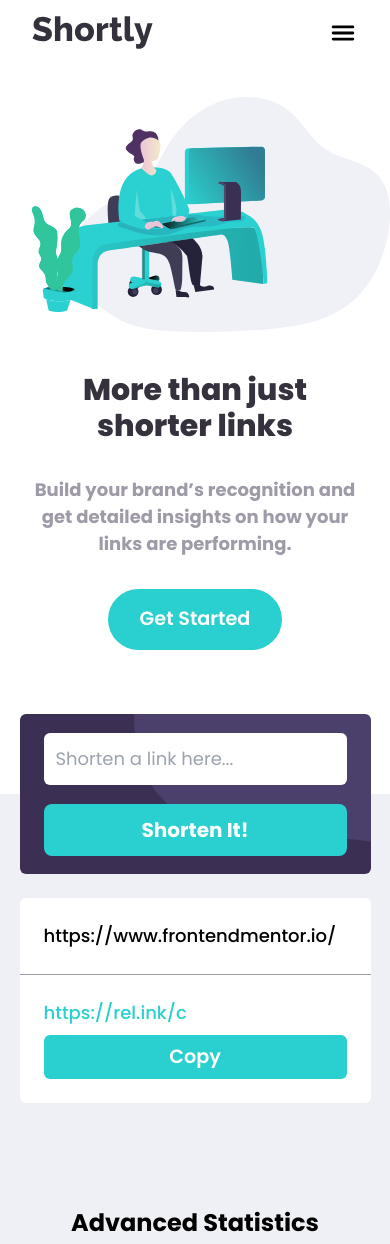
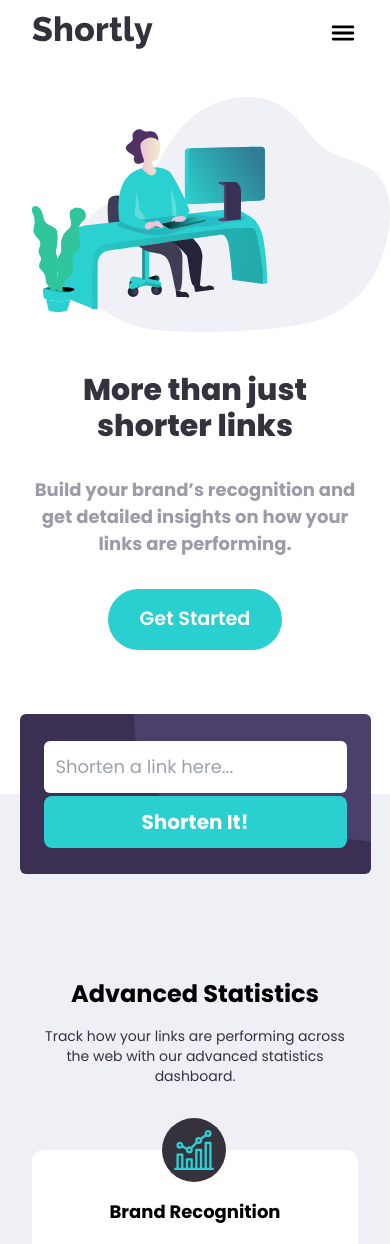
Before and after one commit to FevenSeyfu/Shortly-url-shortner, a React app: page / in a window 390 px wide. Shown: the top 1244 px of the page. Built offline with nearby package versions, Linux system fonts and the light colour scheme; the HTML template or start-up script is replaced by a standard one.

Commit message:
Add error message for empty input fields

```diff
--- a/src/components/Main/ShortnerForm.tsx
+++ b/src/components/Main/ShortnerForm.tsx
@@ -1,21 +1,51 @@
-import React from "react";
+import React, { useState } from "react";
 import Result from "./Result";
+import { GiShorts } from "react-icons/gi";
+
+const ErrorMessage = () => {
+  return <p className="text-secondary-red italic text-sm md:py-1 pb-1">Please add a link</p>;
+};
 
 const ShortnerForm: React.FC = () => {
+  const [shortlyInput, setShortlyInput] = useState({
+    value: "",
+    isTouched: false,
+  });
+  const handleSubmit = (e: React.FormEvent) => {
+    e.preventDefault();
+    setShortlyInput({ value: "", isTouched: false });
+  };
+  const getIsInputValid = () => {
+    return shortlyInput.value.trim() !== "";
+  };
+
   return (
-    < div className="relative top-[-5rem] md:top-[-4rem] w-[90%] flex flex-col gap-6 md:gap-4">
-      <div className="flex flex-col md:flex-row  bg-primary-dark-violet bg-[url('../src/assets/images/bg-shorten-mobile.svg')] md:bg-[url('../src/assets/images/bg-shorten-desktop.svg')] bg-no-repeat bg-right-top   h-[10rem] p-4 px-6 md:py-4 md:px-8 justify-evenly md:items-center gap-4 rounded-md  md:h-[8rem] ">
-        <input
-          type="text"
-          placeholder="Shorten a link here..."
-          className="p-3 rounded-md text-lg text-neutral-gray md:w-[75%]"
-        />
-
-        <button className="w-full rounded-lg font-bold  text-xl py-3  md:w-[20%] md:text-lg">
+    <div className="relative top-[-5rem] md:top-[-4rem] w-[90%] flex flex-col gap-6 md:gap-4">
+      <form
+        onSubmit={handleSubmit}
+        className="flex flex-col md:flex-row  bg-primary-dark-violet bg-[url('../src/assets/images/bg-shorten-mobile.svg')] md:bg-[url('../src/assets/images/bg-shorten-desktop.svg')] bg-no-repeat bg-right-top   h-[10rem] p-6 md:py-4 md:px-8 justify-evenly md:items-center md:gap-4 rounded-md  md:h-[8rem] "
+      >
+        <div className="flex flex-col md:w-[75%]">
+          <input
+            type="text"
+            placeholder="Shorten a link here..."
+            className={`p-3 rounded-md text-lg text-neutral-very-dark-blue ${shortlyInput.isTouched && !getIsInputValid() && ('focus:outline-secondary-red border-2 border-secondary-red text-secondary-red placeholder:text-secondary-red md:mt-6 text-lg')}`}
+            value={shortlyInput.value}
+            onChange={(e) =>
+              setShortlyInput({ value: e.target.value, isTouched: true })
+            }
+          />
+          {shortlyInput.isTouched && !getIsInputValid() && <ErrorMessage />}
+        </div>
+        <button
+          className="bg-primary-cyan w-full rounded-lg font-bold  text-xl py-3  md:w-[20%] md:text-lg"
+          type="submit"
+          disabled={!getIsInputValid()}
+        >
           Shorten It!
         </button>
-      </div>
-      <Result />
+      </form>
+      {shortlyInput.value !== "" && <Result />}
     </div>
   );
 };
```
